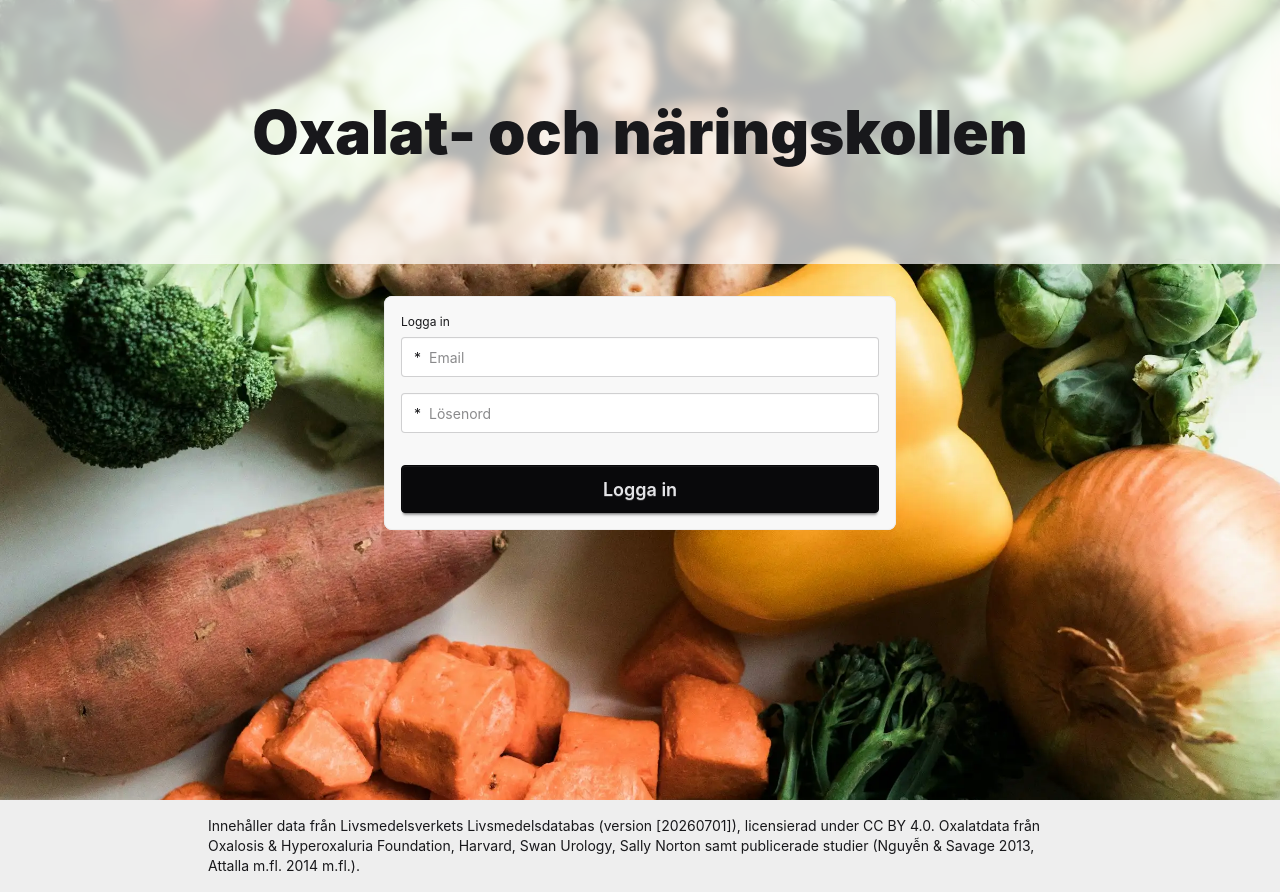
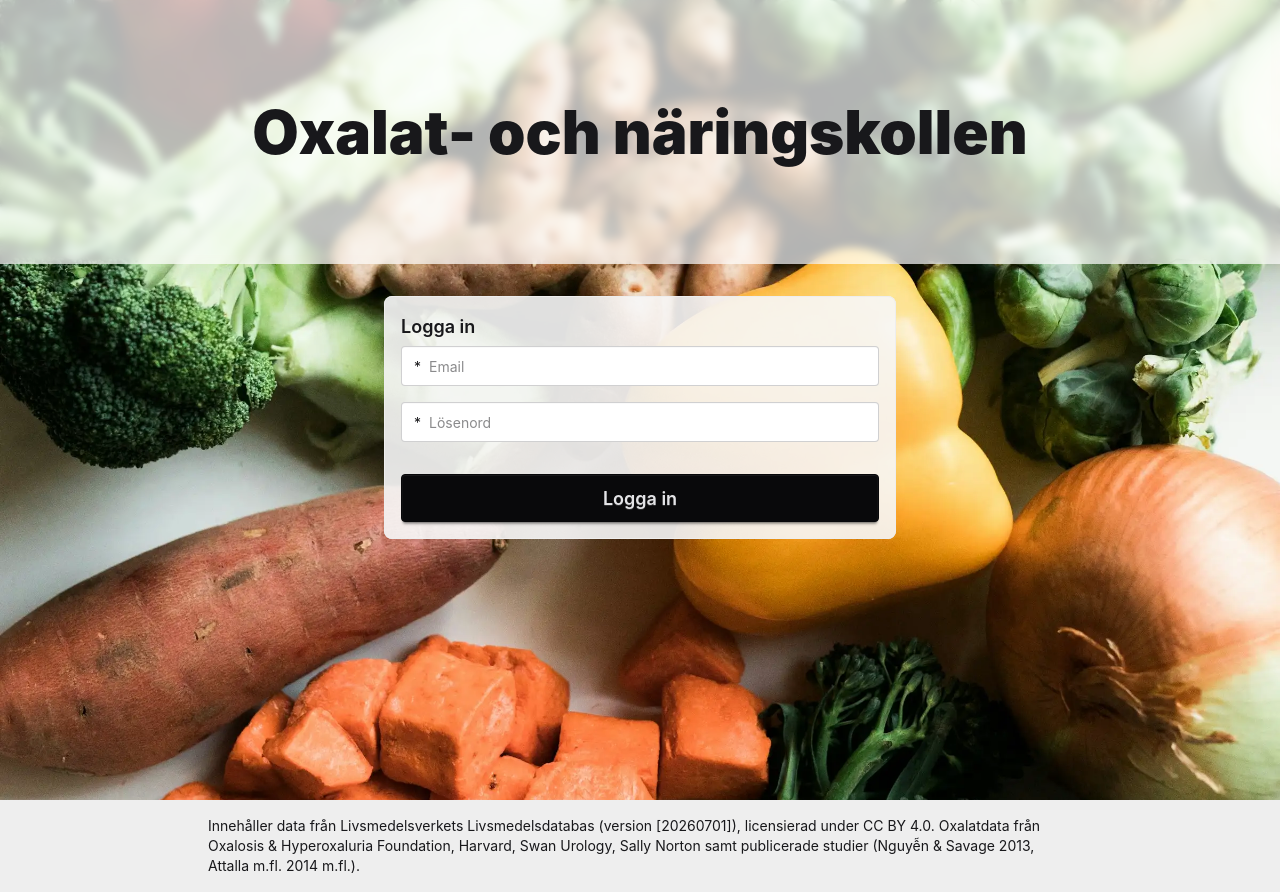
Before and after one commit to KatarinaHolm/NaringskollenClient, a React (Vite) app: page /login in a window 1280 px wide. Built offline with nearby package versions, Linux system fonts and the light colour scheme; no server answers.

Commit message:
Style: - Styling on headings, text and links.

```diff
--- a/src/components/footer.jsx
+++ b/src/components/footer.jsx
@@ -16,7 +16,7 @@ export default function Footer(){
 
             {!shouldHideLoginButton && (
                 <nav className="grid-flow-col gap-4 md:place-self-center md:justify-self-end">
-                    <NavLink to= "/admin">
+                    <NavLink to= "/admin" className="link link-hover">
                         Admin
                     </NavLink>
                 </nav>
--- a/src/components/login.jsx
+++ b/src/components/login.jsx
@@ -18,8 +18,8 @@ export default function Login(){
     };
 
     return(
-        <fieldset className="fieldset bg-base-200 border-base-300 rounded-box max-w-lg border p-4 my-8">
-            <h2>Logga in</h2>
+        <fieldset className="fieldset bg-base-200/90  border-base-300 rounded-box max-w-lg border p-4 my-8">
+            <h2 className="card-title">Logga in</h2>
             <form onSubmit={handleLogin}>
                 <InputLogin type="email" placeholder="Email" value={email} onChange={(e) => setEmail(e.target.value)} name="email" required />
                 <InputLogin type="password" placeholder="Lösenord" value={password} onChange={(e) => setPassword(e.target.value)} name="password" required />
--- a/src/pages/notFoundPage.jsx
+++ b/src/pages/notFoundPage.jsx
@@ -5,9 +5,9 @@ export default function NotFoundPage(){
 
     return(
         <main className="min-h-[67vh] flex flex-col items-center max-w-xl md:max-w-2xl lg:max-w-4xl mx-auto px-4">
-        <CardSearch>
-        <h2>PAGE NOT FOUND 404</h2>
-        <p>Gå tillbaka till <NavLink to= "/">
+        <CardSearch title="PAGE NOT FOUND 404">
+
+        <p>Gå tillbaka till <NavLink to= "/" className="link link-hover">
                 startsidan
             </NavLink>  </p>
         </CardSearch>
```
